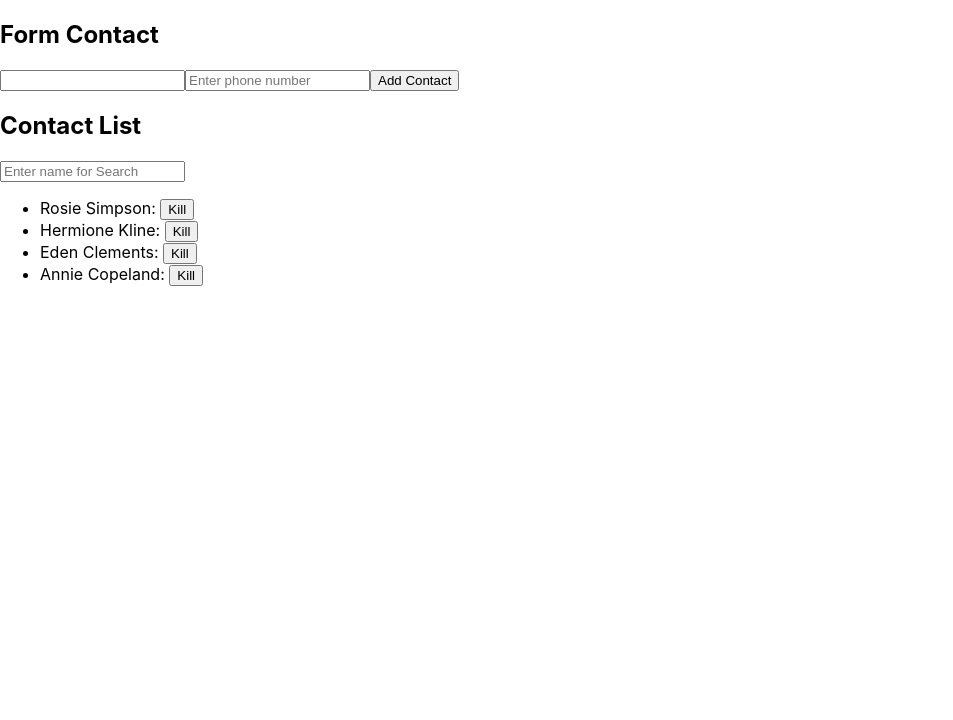
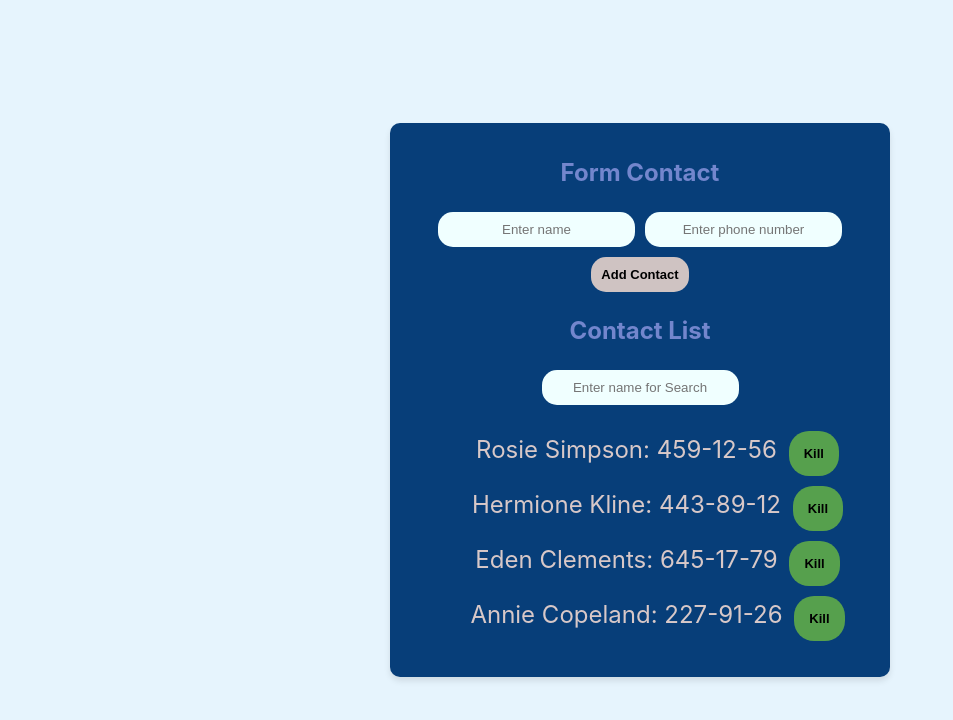
Before and after one commit to tiramisa/goit-react-hw-02-phonebook, a React (Create React App) app: page / in a window 1280 px wide. Shown: the top 720 px of the page, without its empty margins (0-953 px from the left). Built offline with nearby package versions, Linux system fonts and the light colour scheme.

Commit message:
csss fix

```diff
--- a/src/components/App.jsx
+++ b/src/components/App.jsx
@@ -1,20 +1,21 @@
-import React, { Component } from "react";
-import ContactForm from "./contactForm/ContactForm";
-import { ContactsList } from "./contactsList/ContactsList";
-import Filter from "./filter/Filter";
+import React, { Component } from 'react';
+import ContactForm from './contactForm/ContactForm';
+import { ContactsList } from './contactsList/ContactsList';
+import Filter from './filter/Filter';
+import styles from '../myCss/index.module.css';
 
 export class App extends Component {
   state = {
     contacts: [
-      { id: 'id-1', name: 'Rosie Simpson', number: '459-12-56' },
-      { id: 'id-2', name: 'Hermione Kline', number: '443-89-12' },
-      { id: 'id-3', name: 'Eden Clements', number: '645-17-79' },
-      { id: 'id-4', name: 'Annie Copeland', number: '227-91-26' },
+      { id: 'id-1', name: 'Rosie Simpson', phone: '459-12-56' },
+      { id: 'id-2', name: 'Hermione Kline', phone: '443-89-12' },
+      { id: 'id-3', name: 'Eden Clements', phone: '645-17-79' },
+      { id: 'id-4', name: 'Annie Copeland', phone: '227-91-26' },
     ],
     filter: '',
   };
 
-  handleAddContact = (newContact) => {
+  handleAddContact = newContact => {
     if (this.handleGetUniqueContacts(newContact.name)) {
       this.setState(({ contacts }) => ({
         contacts: [...contacts, newContact],
@@ -22,24 +23,24 @@ export class App extends Component {
     }
   };
 
-  handleRemoveContact = (id) => {
+  handleRemoveContact = id => {
     this.setState(({ contacts }) => ({
-      contacts: contacts.filter((contact) => contact.id !== id),
+      contacts: contacts.filter(contact => contact.id !== id),
     }));
   };
 
-  handleGetUniqueContacts = (name) => {
+  handleGetUniqueContacts = name => {
     const { contacts } = this.state;
-    const isExistContact = !!contacts.find((contact) => contact.name === name);
+    const isExistContact = !!contacts.find(contact => contact.name === name);
 
     if (isExistContact) {
-      alert("Контакт уже существует");
+      alert('Контакт уже существует');
     }
 
     return !isExistContact;
   };
 
-  handleFilterChange = (value) => {
+  handleFilterChange = value => {
     this.setState({ filter: value });
   };
 
@@ -55,13 +56,19 @@ export class App extends Component {
     const visibleContacts = this.getVisibleContacts();
 
     return (
-      <>
-        <h2>Form Contact</h2>
-        <ContactForm onAdd={this.handleAddContact} getUniqueContacts={this.handleGetUniqueContacts} />
-        <h2>Contact List</h2>
+      <div className={styles.container}>
+        <h2 className={styles.formTitle}>Form Contact</h2>
+        <ContactForm
+          onAdd={this.handleAddContact}
+          getUniqueContacts={this.handleGetUniqueContacts}
+        />
+        <h2 className={styles.formTitle}>Contact List</h2>
         <Filter filter={filter} onChange={this.handleFilterChange} />
-        <ContactsList contacts={visibleContacts} onRemove={this.handleRemoveContact} />
-      </>
+        <ContactsList
+          contacts={visibleContacts}
+          onRemove={this.handleRemoveContact}
+        />
+      </div>
     );
   }
 }
--- a/src/components/contactForm/ContactForm.jsx
+++ b/src/components/contactForm/ContactForm.jsx
@@ -1,5 +1,6 @@
-import React, { Component } from "react";
+import React, { Component } from 'react';
 import { nanoid } from 'nanoid';
+import styles from '../../myCss/index.module.css';
 
 const INITIAL_STATE = {
   phone: '',
@@ -11,13 +12,13 @@ export default class ContactForm extends Component {
 
   handleChangeForm = ({ target }) => {
     const { name, value } = target;
-    this.setState((prevState) => ({
+    this.setState(prevState => ({
       ...prevState,
       [name]: value,
     }));
   };
 
-  handleFormSubmit = (e) => {
+  handleFormSubmit = e => {
     e.preventDefault();
     const { name, phone } = this.state;
     const { onAdd } = this.props;
@@ -44,10 +45,12 @@ export default class ContactForm extends Component {
   render() {
     const { name, phone } = this.state;
     return (
-      <form onSubmit={this.handleFormSubmit}>
+      <form className={styles.decorForm} onSubmit={this.handleFormSubmit}>
         <input
+          className={styles.decorInput}
           type="text"
           name="name"
+          placeholder="Enter name"
           pattern="^[a-zA-Zа-яА-Я]+(([' -][a-zA-Zа-яА-Я ])?[a-zA-Zа-яА-Я]*)*$"
           title="Name may contain only letters, apostrophe, dash and spaces. For example Adrian, Jacob Mercer, Charles de Batz de Castelmore d'Artagnan"
           required
@@ -55,16 +58,19 @@ export default class ContactForm extends Component {
           onChange={this.handleChangeForm}
         />
         <input
+          className={styles.decorInput}
           type="text"
           name="phone"
           placeholder="Enter phone number"
-          // pattern="\+[0-9]{1,3} \([0-9]{3}\) [0-9]{3}-[0-9]{4}"
-          title="Please enter a valid phone number in the format +X (XXX) XXX-XXXX"
+          pattern="\+?\d{1,4}?[-.\s]?\(?\d{1,3}?\)?[-.\s]?\d{1,4}[-.\s]?\d{1,4}[-.\s]?\d{1,9}"
+          title="Phone number must be digits and can contain spaces, dashes, parentheses and can start with +"
+          required
           value={phone}
           onChange={this.handleChangeForm}
         />
-
-        <button type="submit">Add Contact</button>
+        <button className={styles.decorButton} type="submit">
+          Add Contact
+        </button>
       </form>
     );
   }
--- a/src/components/contactsList/ContactsList.jsx
+++ b/src/components/contactsList/ContactsList.jsx
@@ -1,9 +1,13 @@
 import React from 'react';
+import styles from '../../myCss/index.module.css';
 
 const ContactListItem = ({ id, name, phone, onRemove }) => {
   return (
-    <li>
-      {name}: {phone} <button onClick={() => onRemove(id)}>Kill</button>
+    <li className={styles.decorItem}>
+      {name}: {phone}{' '}
+      <button className={styles.decorButtonKill} onClick={() => onRemove(id)}>
+        Kill
+      </button>
     </li>
   );
 };
--- a/src/components/filter/Filter.jsx
+++ b/src/components/filter/Filter.jsx
@@ -1,8 +1,10 @@
 import React from 'react';
+import styles from '../../myCss/index.module.css';
 
 const Filter = ({ filter, onChange }) => {
   return (
     <input
+      className={styles.decorInput}
       type="text"
       name="filter"
       value={filter}
--- a/src/index.css
+++ b/src/index.css
@@ -1,10 +1,11 @@
-@import-normalize; /* bring in normalize.css styles */
+@import-normalize;
+/* bring in normalize.css styles */
 
 body {
   margin: 0;
   font-family: -apple-system, BlinkMacSystemFont, 'Segoe UI', 'Roboto', 'Oxygen',
     'Ubuntu', 'Cantarell', 'Fira Sans', 'Droid Sans', 'Helvetica Neue',
-    sans-serif;
+    'Roboto', sans-serif;
   -webkit-font-smoothing: antialiased;
   -moz-osx-font-smoothing: grayscale;
 }
--- /dev/null
+++ b/src/myCss/index.module.css
@@ -0,0 +1,90 @@
+* {
+  box-sizing: border-box;
+}
+
+body {
+  background: #e6f4fd;
+  font-family: 'Roboto', sans-serif;
+  margin: 0;
+  display: flex;
+  justify-content: center;
+  align-items: center;
+  height: 100vh;
+}
+
+ul {
+  list-style: none;
+}
+
+.container {
+  margin: 15px;
+  padding: 15px;
+  text-align: center;
+  background-color: rgb(7, 62, 121);
+  border-radius: 10px;
+  max-width: 500px;
+  box-shadow: 0 4px 6px rgba(0, 0, 0, 0.1);
+}
+
+.formTitle {
+  color: rgb(115, 134, 205);
+}
+
+.decorInput,
+.decorButton,
+.decorButtonKill {
+  padding: 10px;
+  border: none;
+  border-radius: 15px;
+  background-color: azure;
+  margin: 5px;
+  text-align: center;
+  transition: background-color 0.3s ease;
+}
+
+.decorButton,
+.decorButtonKill {
+  color: black;
+  font-size: 13px;
+  font-weight: bold;
+}
+
+.decorButton {
+  background-color: rgb(153, 173, 197);
+  animation: blinkButtonBackground 1s infinite alternate;
+}
+
+.decorButtonKill {
+  background-color: rgb(244, 51, 8);
+  border-radius: 20px;
+  padding: 15px;
+  margin: 5px;
+  text-align: center;
+  font-weight: 900;
+  animation: blinkButtonBackgroundKill 1s infinite alternate;
+}
+
+@keyframes blinkButtonBackground {
+  from {
+    background-color: rgb(153, 173, 197);
+  }
+
+  to {
+    background-color: rgb(219, 200, 193);
+  }
+}
+
+@keyframes blinkButtonBackgroundKill {
+  from {
+    background-color: rgb(237, 38, 3);
+  }
+
+  to {
+    background-color: rgb(53, 186, 93);
+  }
+}
+
+.decorItem {
+  color: rgb(216, 200, 200);
+  font-size: 24px;
+}
```
